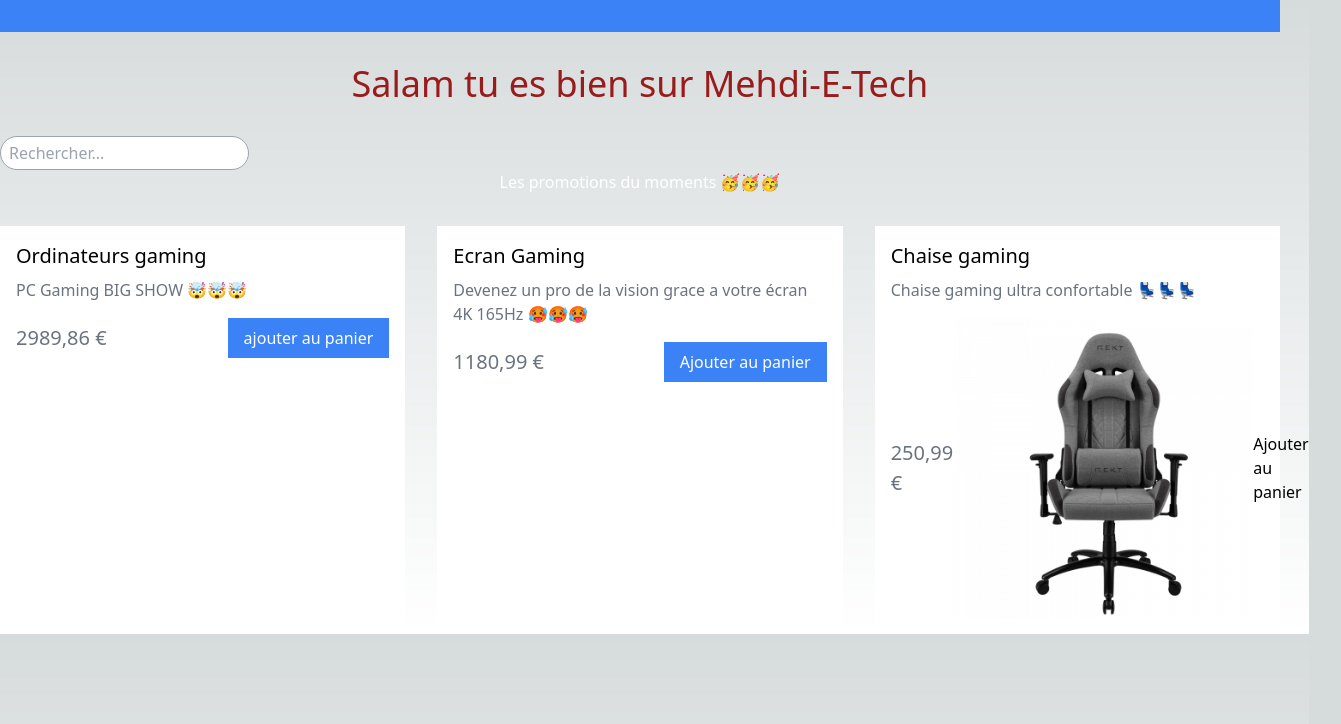
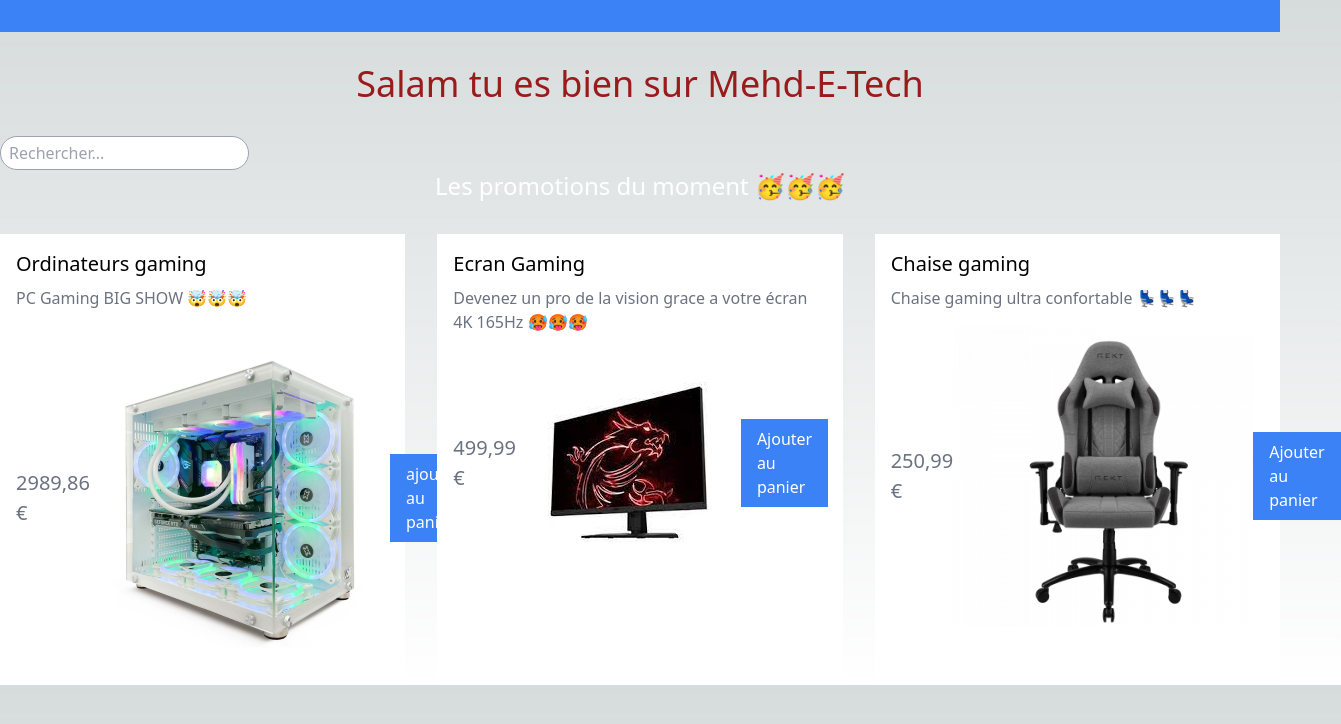
Before and after one commit to Mxhdi9/Site-Mehd-E-Tech, a Next.js app: page / in a window 1280 px wide. Shown: the top 724 px of the page, 1341 px wide, since content can reach past the window. Built offline with nearby package versions, Linux system fonts and the light colour scheme.

Commit message:
importations de nouvelles images

```diff
--- a/src/pages/index.tsx
+++ b/src/pages/index.tsx
@@ -1,12 +1,13 @@
 import React from 'react';
 import ReactDOM from 'react-dom';
 import Image from 'next/image';
+import Link from 'next/link';
 
 function Index(){
   return(
 <>
 <h1 className='text-red-800 text-center text-4xl my-8'>
-    Salam tu es bien sur Mehdi-E-Tech
+    Salam tu es bien sur Mehd-E-Tech
 </h1>
 <div className="container mx-auto px-4"></div><div>
 <form className="flex-grow flex justify-center mr-4"></form>
@@ -17,9 +18,9 @@
               />
 </div>
 <div className="flex space-x-2"></div>
-<p className="text-white text-center mb-8">
-        Les promotions du moments 🥳🥳🥳
-        </p>
+<p className="text-white text-center text-2xl mb-8">
+    Les promotions du moment 🥳🥳🥳
+</p>
      <div className="grid grid-cols-1 sm:grid-cols-2 md:grid-cols-3 gap-8">
           <div className="bg-white p-4">
 
@@ -29,13 +30,18 @@
             </p>
             <div className="flex justify-between items-center">
               <span className="text-gray-500" style={{ fontSize: "20px" }}>2989,86 €</span>
-
-              <a
-                href="/test/public/ampoule1.jpeg"
+               <Image
+                src= {"/img/pcgaming.jpg"}
+              alt="Ecran Gaming"
+              width={300}
+              height={0}
+              />
+              <Link
+                href="/img"
                 className="bg-blue-500 text-white px-4 py-2"
               >
                 ajouter au panier
-              </a>
+              </Link>
             </div>
           </div>
           <div className="bg-white p-4">
@@ -45,13 +51,18 @@
                 Devenez un pro de la vision grace a votre écran 4K 165Hz 🥵🥵🥵
             </p>
             <div className="flex justify-between items-center">
-              <span className="text-gray-500" style={{ fontSize: "20px" }}>1180,99 €</span>
-              <a
-                href="/test/public/ampoule1.jpeg"
+              <span className="text-gray-500" style={{ fontSize: "20px" }}>499,99 €</span>
+              <Image
+                src= {"/img/ecrangaming.jfif"}
+              alt="Ecran Gaming"
+              width={300}
+              height={0}
+              />
+              <Link
+                href="/img"
                 className="bg-blue-500 text-white px-4 py-2"
-              >
-                Ajouter au panier
-              </a>
+              >Ajouter au panier
+              </Link>
             </div>
           </div>
 
@@ -69,7 +80,9 @@
               width={300}
               height={0}
               />
-                Ajouter au panier
+               <Link href = {"/img"}
+                className="bg-blue-500 text-white px-4 py-2"
+              >Ajouter au panier </Link>
 
             </div>
           </div>
```
Also changed, not shown: src/pages/api/accueil.html (deleted, +0 -39 lines), public/img/ecrangaming.jfif (added), public/img/pcgaming.jpg (added), src/pages/api/ContactPage.txt (deleted).
